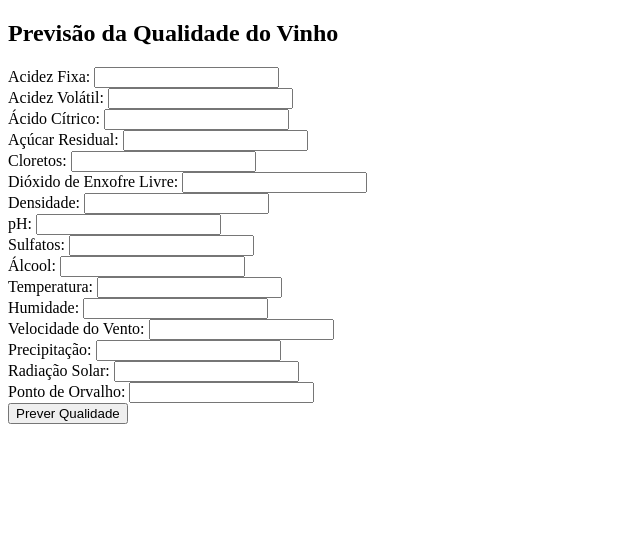
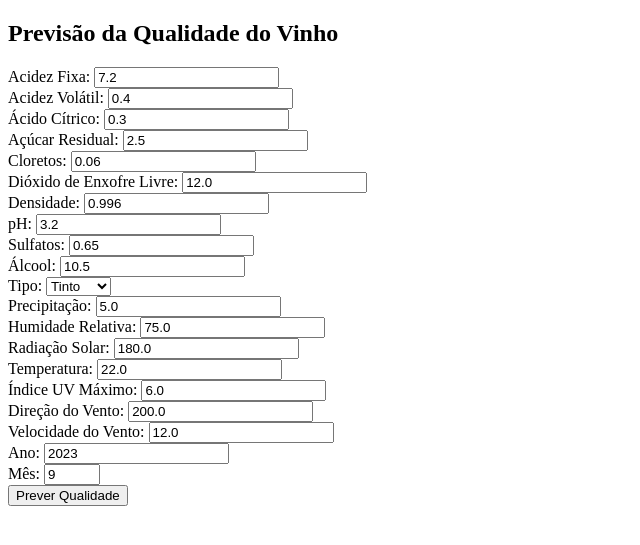
Before and after one commit to RPeleja/WorkML, a Flask app: page / in a window 1280 px wide. Shown: the top 545 px of the page, without its empty margins (0-640 px from the left). Run offline with Flask 3, Linux system fonts and the light colour scheme; parts of the project's set-up code (start-up, migrations or seed data) failed here and were passed over.

Commit message:
Change Index

```diff
--- a/Templates/index.html
+++ b/Templates/index.html
@@ -7,59 +7,58 @@
 </head>
 <body>
     <h2>Previsão da Qualidade do Vinho</h2>
-    <form action="/predict" method="post">
-        <!-- Wine Features -->
+    <form action="/predict" method="post" class="max-w-xl mx-auto p-4">
         <label for="fixed_acidity">Acidez Fixa:</label>
-        <input type="number" step="0.01" name="fixed_acidity" required><br>
+        <input type="number" step="0.01" name="fixed_acidity" value="7.2" required><br>
 
         <label for="volatile_acidity">Acidez Volátil:</label>
-        <input type="number" step="0.01" name="volatile_acidity" required><br>
+        <input type="number" step="0.01" name="volatile_acidity" value="0.4" required><br>
 
         <label for="citric_acid">Ácido Cítrico:</label>
-        <input type="number" step="0.01" name="citric_acid" required><br>
+        <input type="number" step="0.01" name="citric_acid" value="0.3" required><br>
 
         <label for="residual_sugar">Açúcar Residual:</label>
-        <input type="number" step="0.01" name="residual_sugar" required><br>
+        <input type="number" step="0.01" name="residual_sugar" value="2.5" required><br>
 
         <label for="chlorides">Cloretos:</label>
-        <input type="number" step="0.01" name="chlorides" required><br>
+        <input type="number" step="0.01" name="chlorides" value="0.06" required><br>
 
         <label for="free_sulfur_dioxide">Dióxido de Enxofre Livre:</label>
-        <input type="number" step="0.01" name="free_sulfur_dioxide" required><br>
+        <input type="number" step="0.01" name="free_sulfur_dioxide" value="12.0" required><br>
 
         <label for="density">Densidade:</label>
-        <input type="number" step="0.0001" name="density" required><br>
+        <input type="number" step="0.0001" name="density" value="0.996" required><br>
 
         <label for="pH">pH:</label>
-        <input type="number" step="0.01" name="pH" required><br>
+        <input type="number" step="0.01" name="pH" value="3.2" required><br>
 
         <label for="sulphates">Sulfatos:</label>
-        <input type="number" step="0.01" name="sulphates" required><br>
+        <input type="number" step="0.01" name="sulphates" value="0.65" required><br>
 
         <label for="alcohol">Álcool:</label>
-        <input type="number" step="0.01" name="alcohol" required><br>
+        <input type="number" step="0.01" name="alcohol" value="10.5" required><br>
 
-        <!-- Weather Features -->
-        <label for="temperature">Temperatura:</label>
-        <input type="number" step="0.1" name="temperature" required><br>
-
-        <label for="humidity">Humidade:</label>
-        <input type="number" step="0.1" name="humidity" required><br>
-
-        <label for="wind_speed">Velocidade do Vento:</label>
-        <input type="number" step="0.1" name="wind_speed" required><br>
+        <label for="type">Tipo:</label>
+        <select name="type" required>
+            <option value="0">Tinto</option>
+            <option value="1">Branco</option>
+        </select><br>
 
         <label for="precipitation">Precipitação:</label>
-        <input type="number" step="0.1" name="precipitation" required><br>
+        <input type="number" step="0.1" name="precipitation" value="5.0" required><br>  <label for="relativehumidity">Humidade Relativa:</label>
+        <input type="number" step="0.1" name="relativehumidity" value="75.0" required><br> <label for="solarradiation">Radiação Solar:</label>
+        <input type="number" step="0.1" name="solarradiation" value="180.0" required><br> <label for="temperature">Temperatura:</label>
+        <input type="number" step="0.1" name="temperature" value="22.0" required><br> <label for="uvindexmax">Índice UV Máximo:</label>
+        <input type="number" step="0.1" name="uvindexmax" value="6.0" required><br> <label for="winddirection">Direção do Vento:</label>
+        <input type="number" step="0.1" name="winddirection" value="200.0" required><br> <label for="windspeed">Velocidade do Vento:</label>
+        <input type="number" step="0.1" name="windspeed" value="12.0" required><br> <label for="year">Ano:</label>
+        <input type="number" name="year" value="2023" required><br>
 
-        <label for="solar_radiation">Radiação Solar:</label>
-        <input type="number" step="0.1" name="solar_radiation" required><br>
-
-        <label for="dew_point">Ponto de Orvalho:</label>
-        <input type="number" step="0.1" name="dew_point" required><br>
-
+        <label for="month">Mês:</label>
+        <input type="number" min="1" max="12" name="month" value="9" required><br>
         <button type="submit">Prever Qualidade</button>
     </form>
+
 </body>
 
 </html>
```
